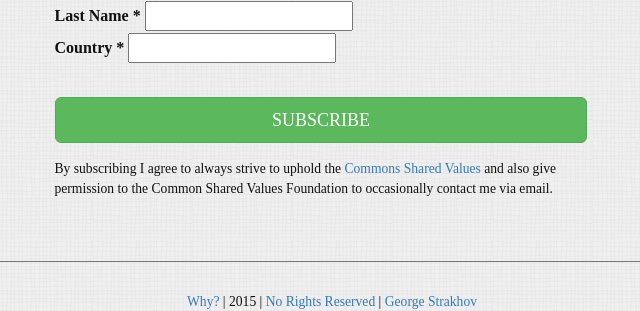
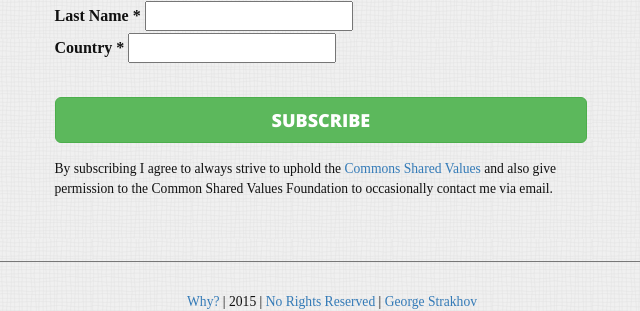
Before and after one commit to GeorgeStrakhov/commonsharedvalues, a Jekyll site: the page built from subscribe.md, in a window 1280 px wide. Shown: the part 161-472 px from the top of the page, without its empty margins (308-948 px from the left). Built offline with Jekyll 4.4.1, drawn with Linux system fonts in a browser that asks for light colours; nearby versions of some CDN libraries; some web fonts are replaced; comment, search, counter and statistics services are not loaded.

Commit message:
button style

```diff
--- a/_sass/_custom.scss
+++ b/_sass/_custom.scss
@@ -44,3 +44,9 @@ h1,h2,h3,h4,h5,h6 {
 .actions {
  text-align: center;
 }
+
+.btn {
+  font-family: 'Open Sans';
+  font-weight: 800;
+  text-transform: uppercase;
+}
```
Also changed, not shown: 2 other files.
